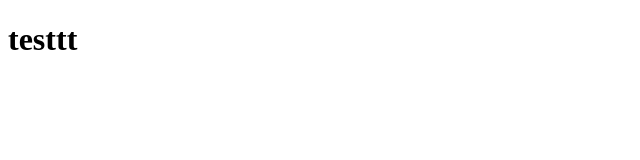
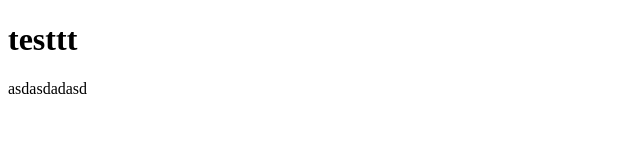
Before and after one commit to RigonP/testtttttttttt, a plain HTML site: page index.html in a window 1280 px wide. Shown: the whole page, without its empty margins (0-640 px from the left). Drawn offline with Linux system fonts and the light colour scheme.

```diff
--- a/index.html
+++ b/index.html
@@ -7,5 +7,6 @@
 </head>
 <body>
     <h1>testtt</h1>
+    <p>asdasdadasd</p>
 </body>
 </html>
```
